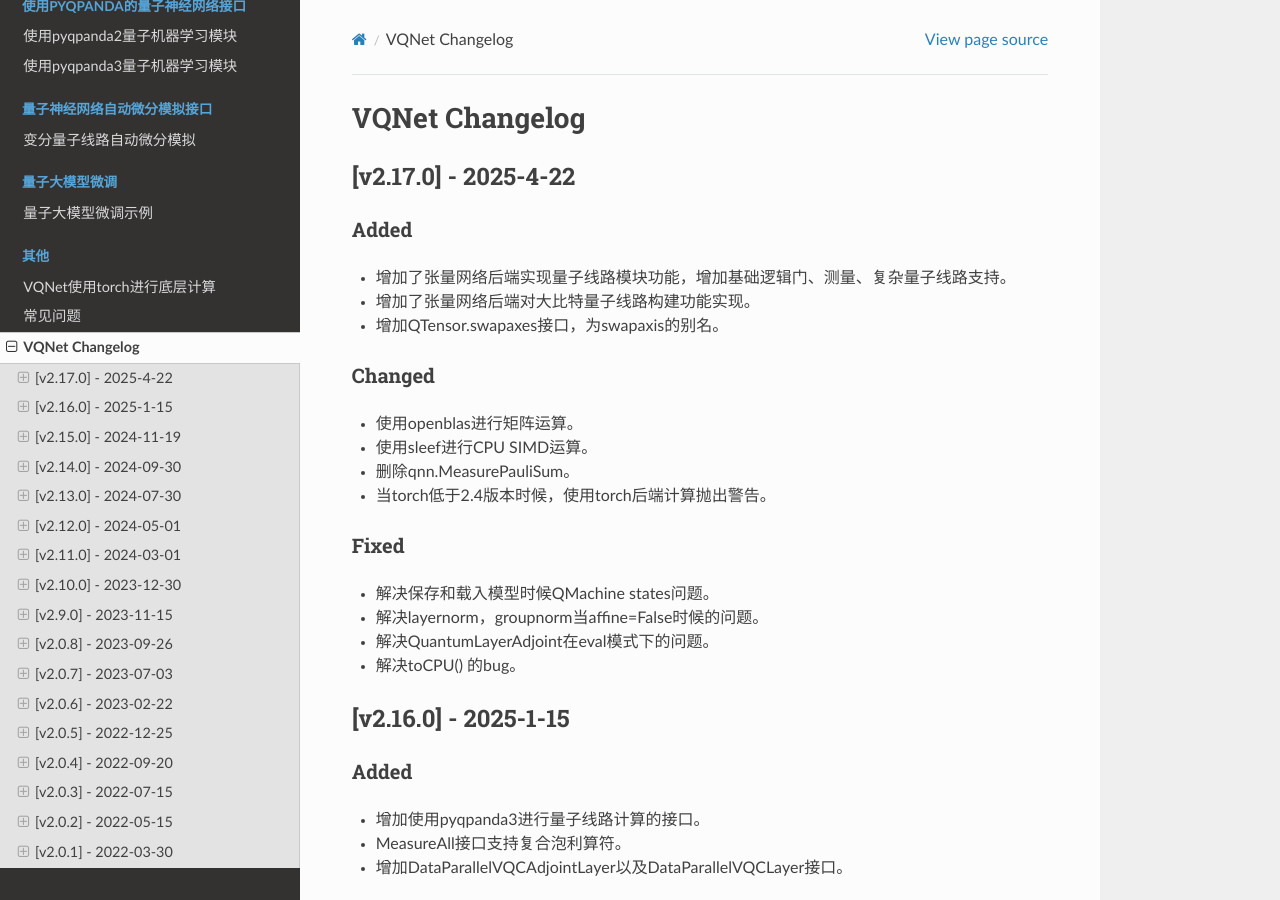
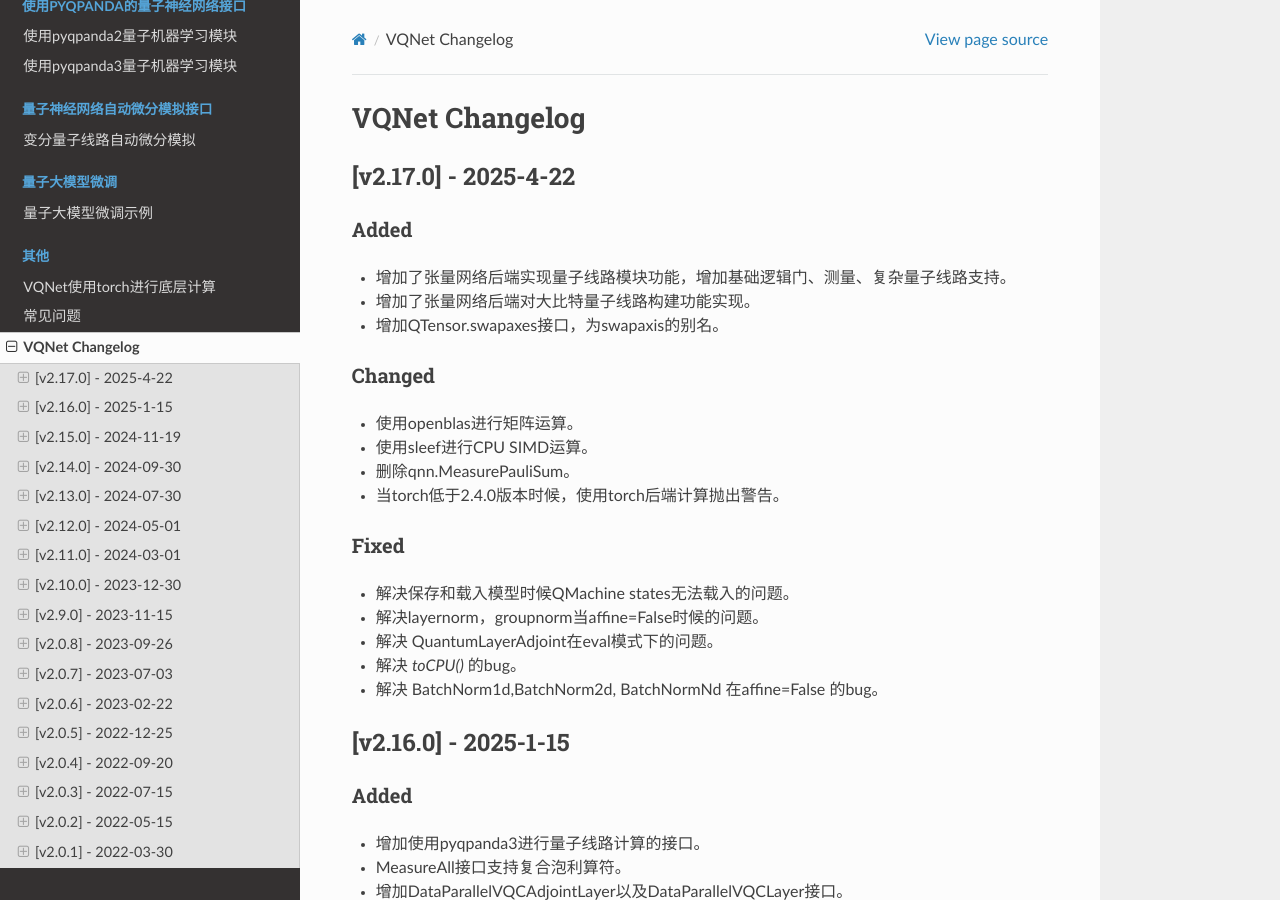
Before and after one commit to OriginQ/VQNET2.0-tutorial, a Sphinx documentation site: the page built from source/rst/CHANGELOG.rst, in a window 1280 px wide and 900 px high. Built offline with Sphinx 7.4.7 and the Read the Docs theme 3.1.0, drawn with Linux system fonts in a browser that asks for light colours.

Commit message:
[ref] add doc for qnn_pq3 some template

```diff
--- a/source/rst/CHANGELOG.rst
+++ b/source/rst/CHANGELOG.rst
@@ -17,15 +17,16 @@
 - 使用openblas进行矩阵运算。
 - 使用sleef进行CPU SIMD运算。
 - 删除qnn.MeasurePauliSum。
-- 当torch低于2.4版本时候，使用torch后端计算抛出警告。
+- 当torch低于2.4.0版本时候，使用torch后端计算抛出警告。
 
 
 Fixed
 ===================
-- 解决保存和载入模型时候QMachine states问题。
+- 解决保存和载入模型时候QMachine states无法载入的问题。
 - 解决layernorm，groupnorm当affine=False时候的问题。
-- 解决QuantumLayerAdjoint在eval模式下的问题。
-- 解决toCPU() 的bug。
+- 解决 QuantumLayerAdjoint在eval模式下的问题。
+- 解决 `toCPU()` 的bug。
+- 解决 BatchNorm1d,BatchNorm2d, BatchNormNd 在affine=False 的bug。
 
 [v2.16.0] - 2025-1-15
 ***************************
--- a/source/rst/qnn_pq3.rst
+++ b/source/rst/qnn_pq3.rst
@@ -1109,6 +1109,7 @@
 
         circuit = BasicEntanglerTemplate(weights=weights, num_qubits=num_qubits, rotation=pq.RZ)
         result = circuit.compute_circuit()
+        cir = circuit.create_circuit(qubits)
         circuit.print_circuit(qubits)
 
 
@@ -1144,7 +1145,7 @@
 
         circuit = StronglyEntanglingTemplate(weights, num_qubits=num_qubits )
         result = circuit.compute_circuit()
-        print(result)
+        cir = circuit.create_circuit(qubits)
         circuit.print_circuit(qubits)
 
 
```
